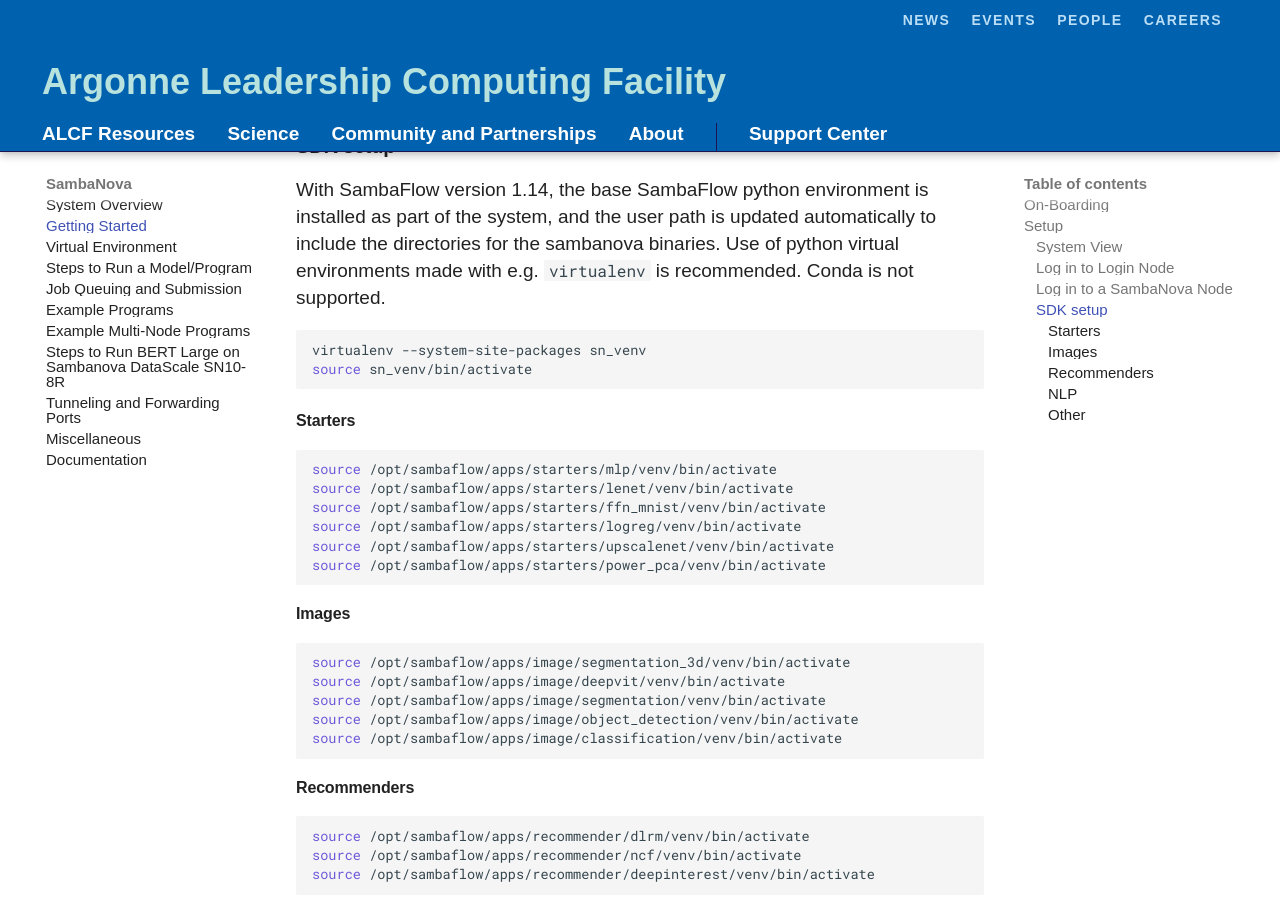
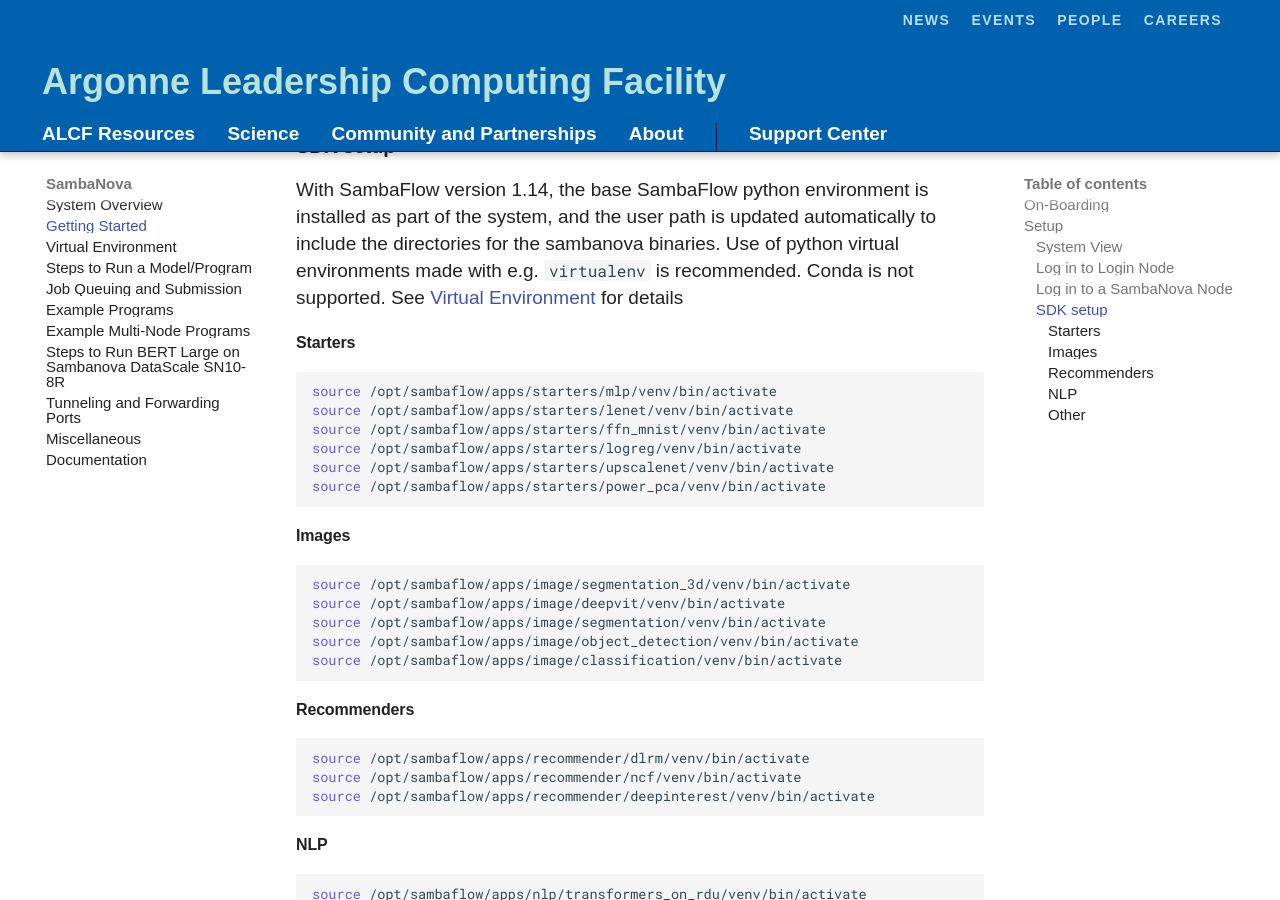
Before and after one commit to argonne-lcf/ai-testbed-userdocs, an MkDocs documentation site: the page built from docs/sambanova/Logging-into-a-SambaNova-Node.md, in a window 1280 px wide and 900 px high, scrolled down 2103 px. Built offline with MkDocs 1.6.1 and Material for MkDocs 9.7.7, drawn with Linux system fonts in a browser that asks for light colours; some web fonts are replaced; comment, search, counter and statistics services are not loaded.

Commit message:
Update Logging-into-a-SambaNova-Node.md
Adjust to note that system environment is complete and add a pointer to Virtual-Environment.md

````diff
--- a/docs/sambanova/Logging-into-a-SambaNova-Node.md
+++ b/docs/sambanova/Logging-into-a-SambaNova-Node.md
@@ -87,10 +87,13 @@
 
 With SambaFlow version 1.14, the base SambaFlow python environment is installed as part of the system, and the user path is updated automatically to include the directories for the sambanova binaries.
 Use of python virtual environments made with e.g. `virtualenv` is recommended. Conda is not supported.
+See [Virtual Environment](Virtual-Environment.md) for details
+<!---
 ```bash
 virtualenv --system-site-packages sn_venv
 source sn_venv/bin/activate
 ```
+-->
 
 #### Starters
 
````
